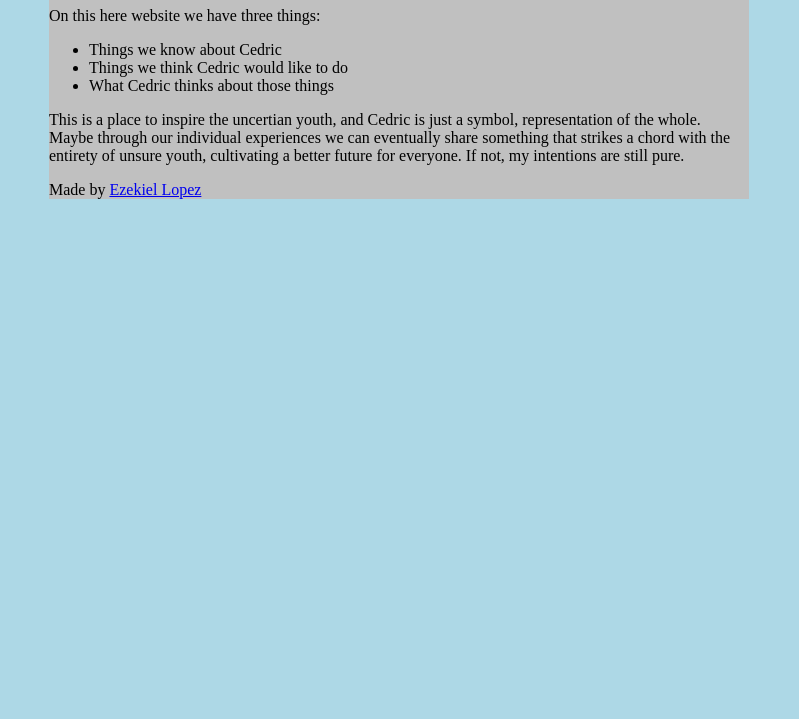
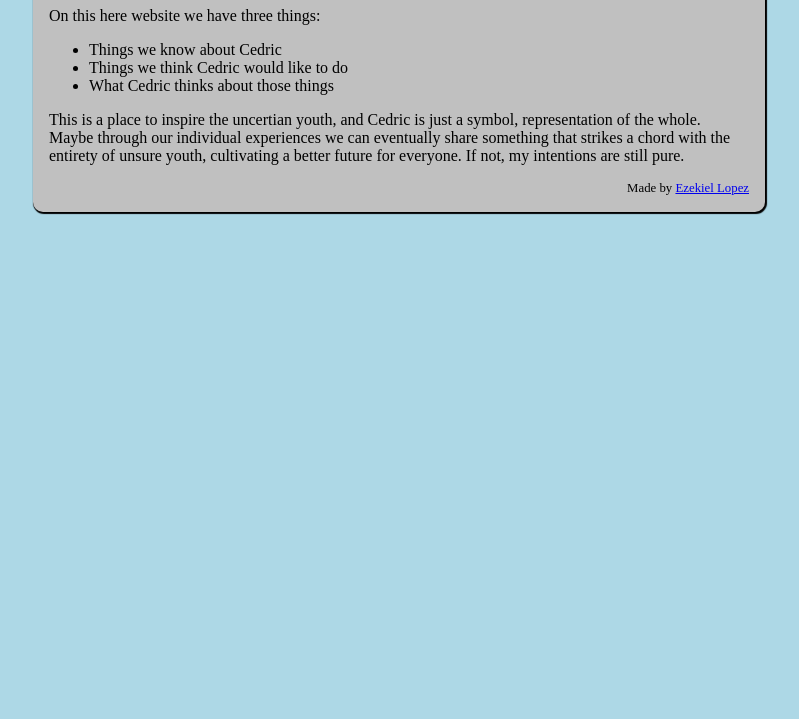
Before and after one commit to ealop123/cedkai, a plain HTML site: page index.html in a window 1280 px wide. Shown: the part 81-800 px from the top of the page, without its empty margins (241-1040 px from the left). Drawn offline with nearby package versions, Linux system fonts and the light colour scheme.

Commit message:
Update index.html

```diff
--- a/index.html
+++ b/index.html
@@ -11,6 +11,13 @@
     width: 700px;
     margin: auto;
     overflow: auto;
+    padding: 0 1em 1em 1em;
+    border-radius: 10px;
+    box-shadow: 1px 1px 1px 1px black;
+  }
+  footer {
+    text-align: right;
+    font-size: .8em;
   }
   </style>
   <script src="https://code.jquery.com/jquery-3.3.1.min.js"></script>
```
